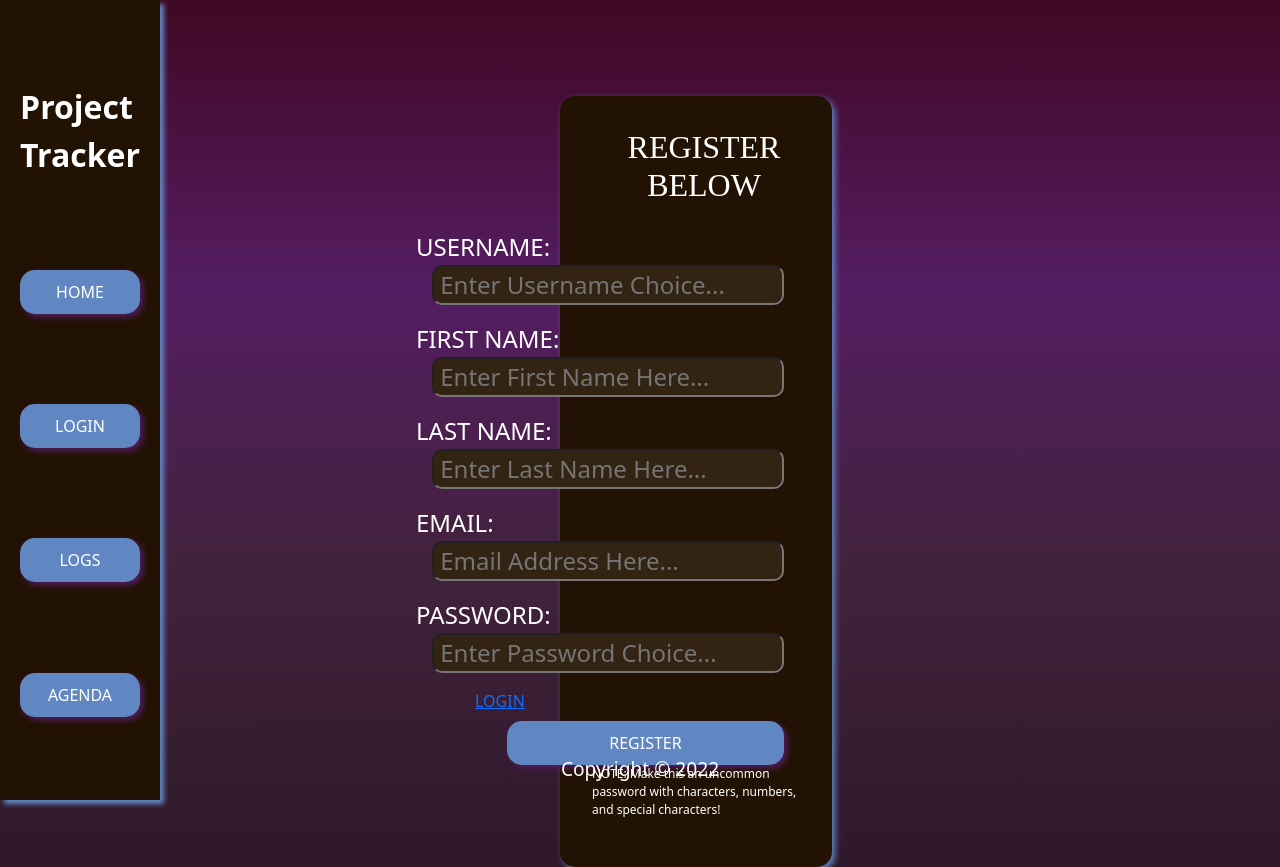
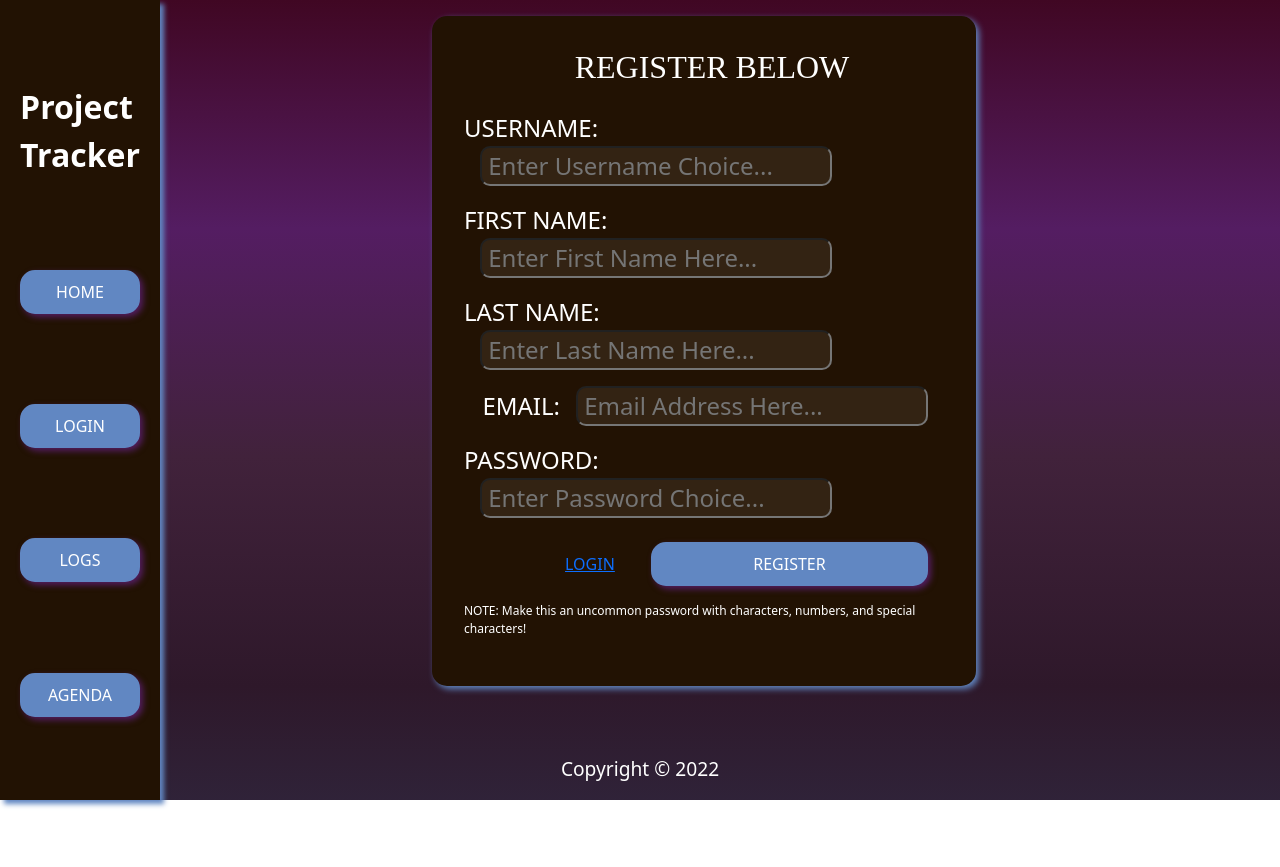
Before and after one commit to Reny8/Capstone, a React (Create React App) app in the folder frontend/: page /register in a window 1280 px wide. After the commit the page ends 800 px from the top, so only its background shows below. Built offline with nearby package versions, Linux system fonts and the light colour scheme.

Commit message:
Added a LogsPage + DisplayLogs Component

```diff
--- a/frontend/src/App.js
+++ b/frontend/src/App.js
@@ -14,23 +14,18 @@ import Footer from "./components/Footer/Footer";
 
 // Util Imports
 import PrivateRoute from "./utils/PrivateRoute";
+import LogsPage from "./pages/LogsPage/LogsPage";
 
 function App() {
   return (
     <div className="page">
-        <Navbar />
-        <Routes>
-          <Route
-            path="/"
-            element={
-              <PrivateRoute>
-                <HomePage />
-              </PrivateRoute>
-            }
-          />
-          <Route path="/register" element={<RegisterPage />} />
-          <Route path="/login" element={<LoginPage />} />
-        </Routes>
+      <Navbar />
+      <Routes>
+        <Route path="/"element={<PrivateRoute><HomePage /></PrivateRoute>}/>
+        <Route path="/logs" element={<PrivateRoute><LogsPage/></PrivateRoute>}/>
+        <Route path="/register" element={<RegisterPage />} />
+        <Route path="/login" element={<LoginPage />} />
+      </Routes>
       <Footer />
     </div>
   );
--- a/frontend/src/components/NavBar/NavBar.jsx
+++ b/frontend/src/components/NavBar/NavBar.jsx
@@ -15,7 +15,7 @@ const Navbar = () => {
             <b>Project Tracker</b>
           </Link>
         </li>
-        <li><button className="button">HOME</button></li>
+        <li><button onClick={() => navigate("/")} className="button">HOME</button></li>
         <li>
           {user ? (
             <button className="button" onClick={logoutUser}>LOGOUT</button>
@@ -23,7 +23,7 @@ const Navbar = () => {
             <button className="button" onClick={() => navigate("/login")}>LOGIN</button>
           )}
         </li>
-        <li><button className="button">LOGS</button></li>
+        <li><button  onClick={() => navigate("/logs")} className="button">LOGS</button></li>
         <li><button className="button">AGENDA</button></li>
       </ul>
     </div>
--- a/frontend/src/components/SearchBar/SearchBar.css
+++ b/frontend/src/components/SearchBar/SearchBar.css
@@ -16,5 +16,6 @@
     display: flex;
     align-items: center;
     justify-content: center;
+    box-shadow: 3px 3px 6px #332313
 
 }
--- a/frontend/src/pages/LoginPage/LoginPage.css
+++ b/frontend/src/pages/LoginPage/LoginPage.css
@@ -9,7 +9,7 @@
   "top"
   "middle"
   "bottom";
-  padding-top: 13rem;
+  padding-top: 8rem;
 }
 .grid-box{
 margin-top: 1rem;
@@ -17,7 +17,7 @@ margin-top: 1rem;
 
 .border-box {
   background-color:#221203;
-  margin-left: 35rem;
+  margin-left: 27rem;
   margin-right: auto;
   box-shadow: 3px 3px 6px #6187C2;
   border-radius: 15px;
--- /dev/null
+++ b/frontend/src/pages/LogsPage/LogsPage.js
@@ -0,0 +1,7 @@
+import React, { useState } from "react";
+import "./LogsPage.css";
+const LogsPage = (props) => {
+  return <div></div>;
+};
+
+export default LogsPage;
--- a/frontend/src/pages/RegisterPage/RegisterPage.css
+++ b/frontend/src/pages/RegisterPage/RegisterPage.css
@@ -1,17 +1,18 @@
 .register-container .border-box {
-    margin-right: 24rem;
+    margin-right: 15rem;
     padding: 2rem  1rem  2rem 2rem;
     display: flex;
     align-items:flex-end;
 }
 .register-container {
-    padding-top: 6rem;
+    padding-top: 1rem;
 }
 .register-container .grid-box label {
     margin-right:2rem
 }
 .register-container .grid-box button {
-    margin-right: 2rem
+    margin-right: 2rem;
+    margin-bottom: 1rem;
 }
 .register-container .border-box h2{
     margin-right: auto;
```
Also changed, not shown: frontend/src/components/DisplayLogs/DisplayLogs.jsx (added, +10 -0 lines), frontend/src/pages/LogsPage/LogsPage.css (added).
